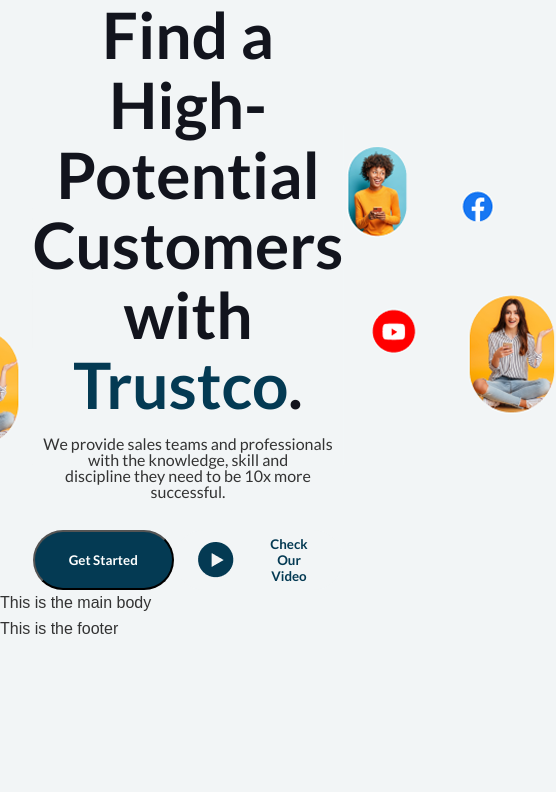
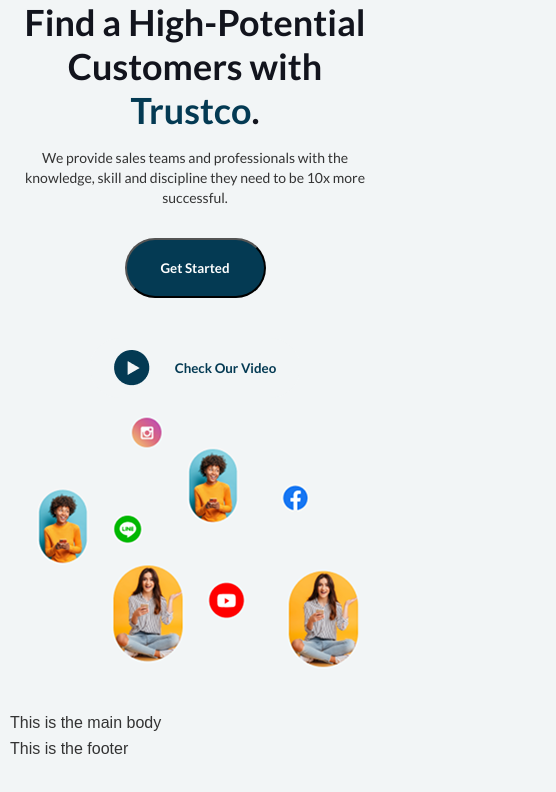
Before and after one commit to soloarcticwolf/trustco-solo, a plain HTML site: page index.html in a window 390 px wide. Shown: the whole page, 556 px wide, since content can reach past the window. Drawn offline with Linux system fonts and the light colour scheme.

Commit message:
Responsive Hero

```diff
--- a/index.html
+++ b/index.html
@@ -24,8 +24,7 @@
             </h1>
             <p>
               We provide sales teams and professionals with the knowledge, skill
-              and <br />
-              discipline they need to be 10x more successful.
+              and discipline they need to be 10x more successful.
             </p>
             <div class="cta-container">
               <button class="cta-button primary-cta">Get Started</button>
@@ -36,6 +35,11 @@
             </div>
           </div>
           <img class="img-banner" src="/assets/images/hero6.png" alt="Header" />
+          <img
+            class="img-banner mobile"
+            src="/assets/images/Gr1.png"
+            alt="Header"
+          />
         </div>
       </section>
     </header>
--- a/styles.css
+++ b/styles.css
@@ -65,6 +65,9 @@ section #hero {
   align-items: center;
   background-color: var(--background-color);
 }
+.img-banner.mobile {
+  display: none;
+}
 .hero-content h1 {
   color: #12141d;
   font-family: Lato;
@@ -98,7 +101,7 @@ section #hero {
 }
 .cta-container {
   display: flex;
-  justify-content: space-evenly;
+  justify-content: center;
   align-items: center;
   margin-top: 30px;
 }
@@ -124,4 +127,48 @@ button:hover {
   background: var(--background-color);
 }
 
+/* responsive layout */
+@media (max-width: 768px) {
+  body {
+    padding: 0 10px;
+  }
+  /* ///////////////////////// :: Hero :: */
+  .img-banner {
+    display: none;
+  }
+  .img-banner.mobile {
+    display: block;
+  }
+  .hero-container {
+    flex-direction: column;
+  }
+  .hero-content h1 {
+    font-size: 36px;
+    line-height: 44px;
+    letter-spacing: -2%;
+    text-align: center;
+  }
+  .hero-content p {
+    font-family: Lato;
+    font-weight: 500;
+    font-size: 14px;
+    line-height: 20px;
+    letter-spacing: 0%;
+    text-align: center;
+  }
+  .cta-container {
+    display: flex;
+    flex-direction: column;
+    gap: 40px;
+  }
+}
+@media (min-width: 769px) and (max-width: 1440px) {
+  .img-banner {
+    display: block;
+  }
+  .img-banner.mobile {
+    display: none;
+  }
+}
+
 /* ////////////////////////////////////////////////////////////////////// */
```
Also changed, not shown: assets/images/Gr1.png (added).
